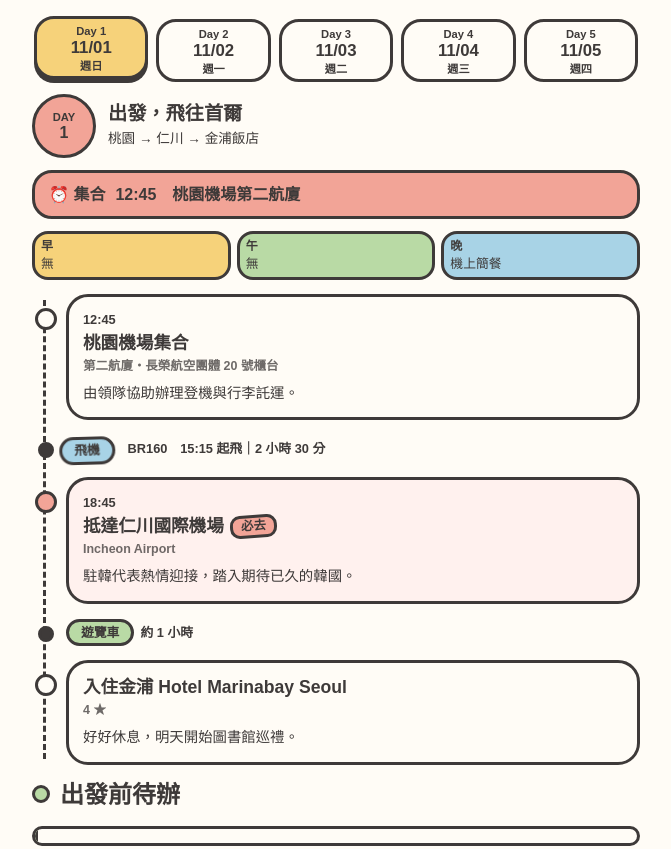
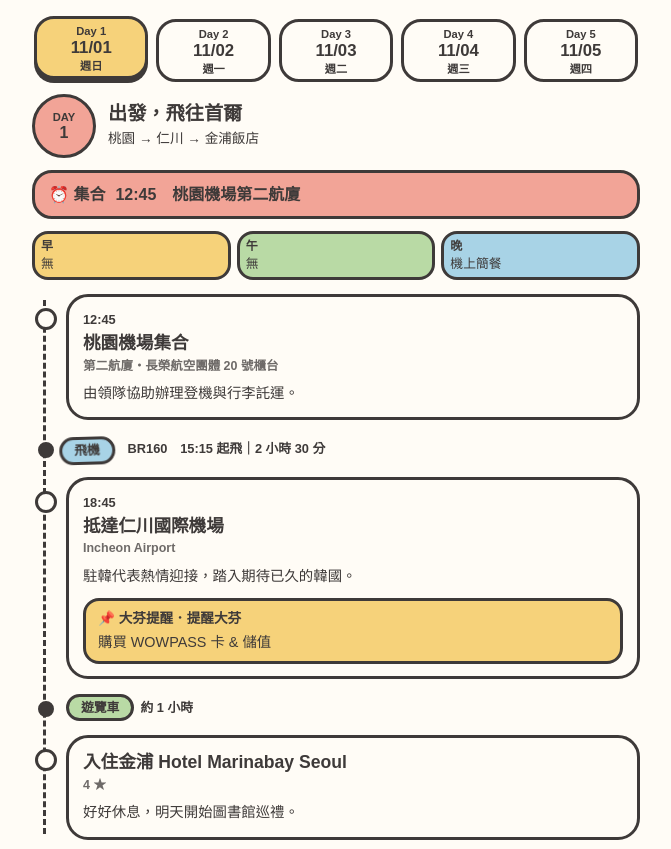
Before and after one commit to ciaox3/202611seoul, a plain HTML site: page index.html in a window 1280 px wide. Shown: the part 1598-2447 px from the top of the page, without its empty margins (304-975 px from the left). Drawn offline with Linux system fonts and the light colour scheme; a web font is replaced by a local one.

Commit message:
Add files via upload

```diff
--- a/index.html
+++ b/index.html
@@ -118,7 +118,9 @@ nav a:focus-visible,button:focus-visible,input:focus-visible+span{outline:3px da
 .stop .when{font-size:.8rem;font-weight:900}
 .stop h4{font-size:1.1rem;font-weight:900;line-height:1.4}
 .stop .en{font-size:.78rem;font-weight:700;opacity:.75}
-.stop p{font-size:.9rem;margin-top:4px}
+.stop p{font-size:.9rem;margin-top:4px;white-space:pre-line}
+.remind{margin-top:10px;border:var(--line);border-radius:16px;background:var(--yellow);padding:6px 12px;font-size:.9rem}
+.remind b{display:block;font-size:.85rem}
 .must-tag{display:inline-block;transform:rotate(-4deg);border:var(--line);border-radius:10px;background:var(--coral);font-size:.78rem;font-weight:900;padding:0 8px;margin-left:6px;vertical-align:middle}
 .leg{margin-bottom:12px}
 .tag{display:inline-block;border:var(--line);border-radius:999px;padding:0 12px;font-size:.8rem;font-weight:900}
@@ -382,7 +384,7 @@ const DAYS=[
  items:[
   {t:"stop",when:"12:45",name:"桃園機場集合",en:"第二航廈・長榮航空團體 20 號櫃台",desc:"由領隊協助辦理登機與行李託運。"},
   {t:"leg",tag:"plane",label:"飛機",dur:"BR160　15:15 起飛｜2 小時 30 分"},
-  {t:"stop",when:"18:45",name:"抵達仁川國際機場",en:"Incheon Airport",desc:"駐韓代表熱情迎接，踏入期待已久的韓國。",must:true},
+  {t:"stop",when:"18:45",name:"抵達仁川國際機場",en:"Incheon Airport",desc:"駐韓代表熱情迎接，踏入期待已久的韓國。",remind:"購買 WOWPASS 卡 & 儲值"},
   {t:"leg",tag:"bus",label:"遊覽車",dur:"約 1 小時"},
   {t:"stop",name:"入住金浦 Hotel Marinabay Seoul",en:"4 ★",desc:"好好休息，明天開始圖書館巡禮。"}
  ]},
@@ -390,11 +392,11 @@ const DAYS=[
  meals:["早｜酒店內","午｜自理（方便逛街）","晚｜炸醬麵＋糖醋肉（四人一份）"],
  items:[
   {t:"leg",tag:"bus",label:"遊覽車",dur:"約 1 小時"},
-  {t:"stop",name:"京畿圖書館",en:"Gyeonggi Library",desc:"2025 年 10 月底新開幕，韓國規模最大的地方公立圖書館，圓柱螺旋外觀被稱為「蝸牛圖書館」。",must:true},
+  {t:"stop",name:"京畿圖書館",en:"Gyeonggi Library",desc:"耗時 9 年興建，2025 年 10 月底開幕，為韓國規模最大的地方公立圖書館。因圓柱螺旋造型，被暱稱為「蝸牛圖書館」。建築共 9 層(B4–5F)，總面積達 27,795 平方公尺。\n特色空間與服務：\n- B1｜書工房與 AI 體驗：結合數位排版、傳統裝幀工藝及 AI 科技應用。\n- 1F｜閱讀與展示空間：設有閱讀休憩區、環境主題展區及獨立書店專區。\n- 5F｜Book Therapy 圖書療癒：針對 5–12 歲兒童，以 AI 分析繪畫並結合心理專業評估，提供個人化閱讀建議與繪本推薦。",must:true},
   {t:"leg",tag:"bus",label:"遊覽車",dur:"約 30 分鐘"},
-  {t:"stop",name:"水原星空圖書館",en:"Starfield Library（Starfield 購物中心）",desc:"高 22 公尺的巨型書牆與懸浮星球，免費入場。",must:true},
+  {t:"stop",name:"水原星空圖書館",en:"Starfield Library（Starfield 購物中心）",desc:"2024 年 1 月 26 日開幕，位於購物中心 4–7 樓，高達 22 公尺，藏書約 7 萬冊。以挑高 13 公尺的開放式設計，串聯各樓層，打造結合閱讀、休閒與文化交流的公共空間。\n特色空間與服務：\n- 開放式閱讀空間：跨樓層挑高設計，從各樓層皆可欣賞圖書館景觀。\n- 閱讀與休憩：各樓層設有咖啡廳、舒適座位及閱讀區，提供閱讀、聆聽音樂與放鬆的空間。\n- 藝文交流活動：定期舉辦表演與講座，讓民眾在購物之餘也能享受文化藝術。",must:true},
   {t:"leg",tag:"bus",label:"遊覽車",dur:"約 40 分鐘"},
-  {t:"stop",name:"韓國聖潔大學圖書館",en:"Sungkyul University",desc:"設有氣候環境檔案館、AI 繪本創作圖書館與世界朋友圖書村，頂樓還有森林露營閱覽區。"},
+  {t:"stop",name:"韓國聖潔大學圖書館",en:"Sungkyul University",desc:"聖潔大學創立於 1962 年，設有 7 所學院、5 所研究生院，約 5,900 名學生及 167 名專任教師(2026 年)。\n圖書館新館於 2010 年啟用，共 8 層(2–6F)，實體館藏逾 40 萬冊，其中約 18 萬冊存放於自動化密集書庫。\n特色空間與服務：\n- 自動化書庫：韓國大學首創自動書庫系統，提升館藏儲存與管理效率。\n- 6F｜古書室：典藏珍貴神學與宗教研究文獻，為韓國重要的神學研究資源。\n- 學術研究支援：提供豐富的實體館藏與專業研究資源，支援教學及學術研究。",must:true},
   {t:"leg",tag:"bus",label:"遊覽車",dur:"約 1 小時"},
   {t:"stop",name:"金浦現代 Premium Outlet",en:"Gimpo Hyundai Premium Outlet",desc:"超過 350 個品牌，折扣約 4～9 折。"},
   {t:"leg",tag:"bus",label:"遊覽車",dur:"約 5 分鐘"},
@@ -460,7 +462,7 @@ DAYS.forEach((d,i)=>{
     return `<li class="${it.must?"must":""}"><div class="stop ${it.must?"must":""}">
       ${it.when?`<div class="when">${it.when}</div>`:""}
       <h4>${esc(it.name)}${it.must?'<span class="must-tag">必去</span>':""}</h4>
-      <div class="en">${esc(it.en)}</div><p>${esc(it.desc)}</p></div></li>`;
+      <div class="en">${esc(it.en)}</div><p>${esc(it.desc)}</p>${it.remind?`<div class="remind"><b>📌 大芬提醒．提醒大芬</b>${esc(it.remind)}</div>`:""}</div></li>`;
   }).join("");
   p.innerHTML=`<div class="day-head"><div class="day-badge"><div><small>DAY</small>${d.n}</div></div>
     <div><h3>${d.title}</h3><p>${d.sub}</p></div></div>
```
